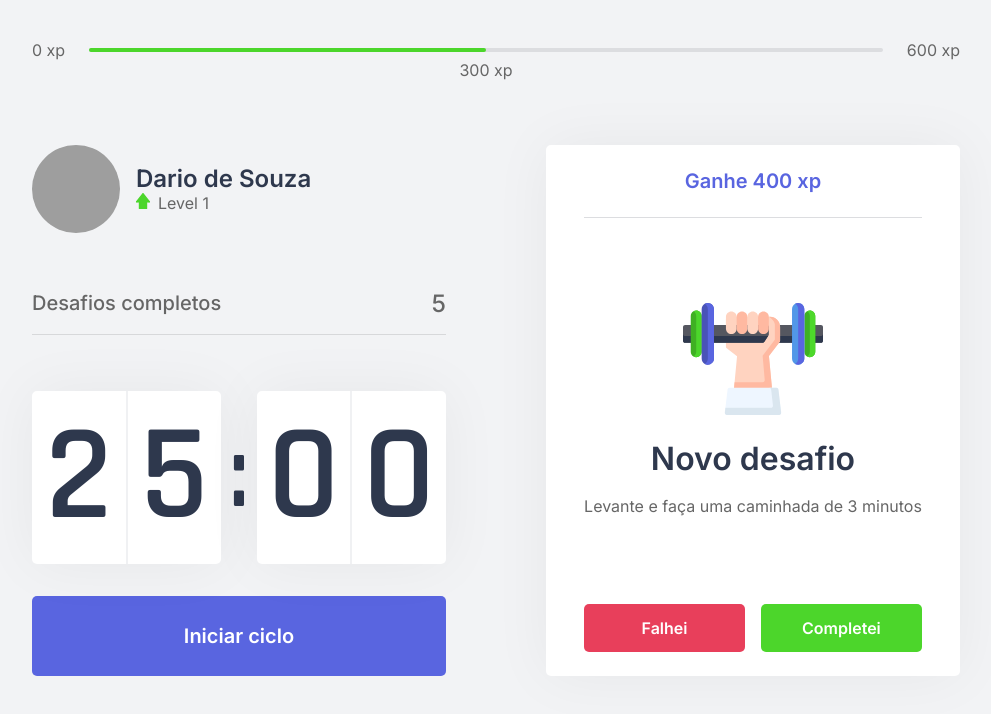
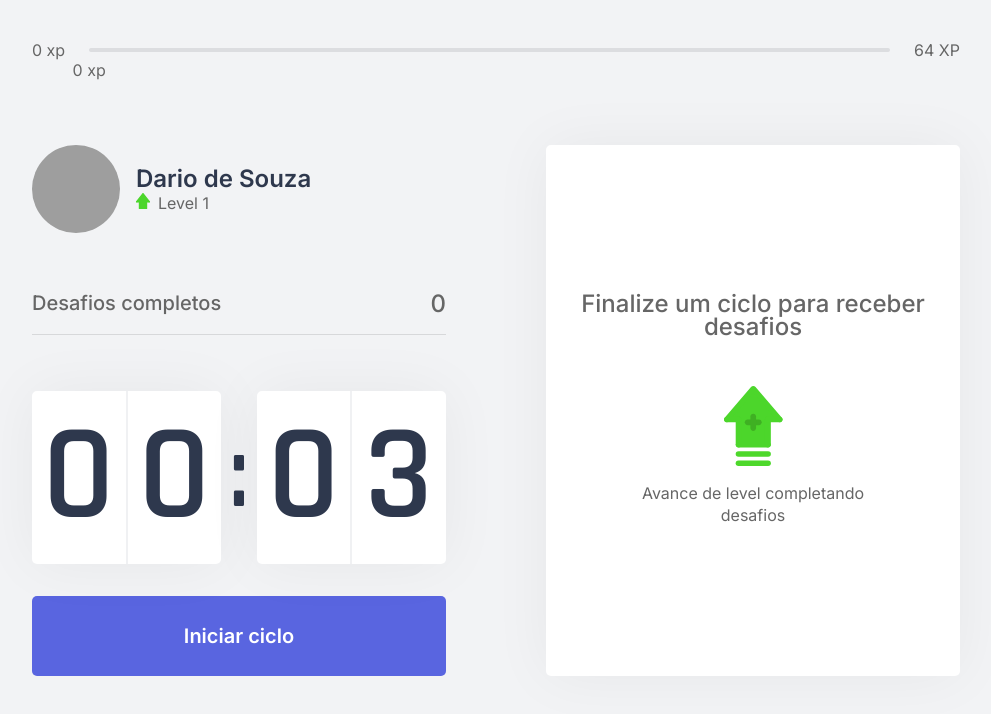
Before and after one commit to Sh4kaa/Moveit-NLW-IV, a Next.js app: page / in a window 1280 px wide. Shown: the top 714 px of the page, without its empty margins (144-1135 px from the left). Built offline with nearby package versions, Linux system fonts and the light colour scheme; grey boxes are pictures that could not be loaded.

Commit message:
completed challenges, finalização do context

```diff
--- /dev/null
+++ b/challenges.json
@@ -0,0 +1,62 @@
+[
+  {
+    "type": "body",
+    "description": "Estique um de seus braços com a palma da mão virada para frente e puxe os dedos para cima por 10 segundos por mão.",
+    "amount": 80
+  },
+  {
+    "type": "body",
+    "description": "Estique seu braço contra o peito e puxe-o utilizando o outro braço por 10 segundos por braço.",
+    "amount": 60
+  },
+  {
+    "type": "body",
+    "description": "Puxe seu pescoço com a ajuda da mão para a direita e para a esquerda, permanecendo na posição por alguns segundos.",
+    "amount": 70
+  },
+  {
+    "type": "body",
+    "description": "Com as duas mãos na parte de trás da cabeça, leve-a para baixo, alongando a parte de trás da região.",
+    "amount": 60
+  },
+  {
+    "type": "body",
+    "description": "Cruze as pernas e desça com as mãos esticadas em direção ao chão. Repita o movimento com a outra perna na frente.",
+    "amount": 100
+  },
+  {
+    "type": "body",
+    "description": "Sentado, abra as pernas e tente encostar as palmas das mãos no chão, repita 3 vezes por 5 segundos.",
+    "amount": 80
+  },
+  {
+    "type": "body",
+    "description": "Puxe o joelho de encontro ao peito e segure, troque de perna após 10 segundos.",
+    "amount": 50
+  },
+  {
+    "type": "body",
+    "description": "Sentado, cruze uma perna e incline seu tronco à frente, troque de perna após 10 segundos.",
+    "amount": 80
+  },
+  {
+    "type": "eye",
+    "description": "Sentado, feche os olhos e cubra-os com as palmas da mão durante 2 minutos, depois abra normalmente.",
+    "amount": 90
+  },
+  {
+    "type": "eye",
+    "description": "Em algum ambiente aberto, olhe o mais longe que puder em quatro direções por 3s, mexa apenas os olhos. Repita 3 vezes.",
+    "amount": 140
+  },
+  {
+    "type": "eye",
+    "description": "Usando os polegares, massage a área abaixo das sobrancelhas em movimentos circulares por 15 segundos.",
+    "amount": 70
+  },
+  {
+    "type": "body",
+    "description": "Em pé, gire a cintura o máximo que puder para a esquerda, segure por cinco segundos. Repita para a direita.",
+    "amount": 90
+  }
+]
--- a/src/components/ChallengeBox.tsx
+++ b/src/components/ChallengeBox.tsx
@@ -1,26 +1,29 @@
 import { useContext } from "react";
 import { ChallengesContext } from "../contexts/ChallengesContext";
+
 import styles from "../styles/components/ChallengeBox.module.css";
 
 export function ChallengeBox() {
-  const hasActiveChallenge = true;
-  const contexto = useContext(ChallengesContext);
-  console.log(contexto);
+  const { activeChallenge, resetChallenge } = useContext(ChallengesContext);
 
   return (
     <div className={styles.challengeBoxContainer}>
-      {hasActiveChallenge ? (
+      {activeChallenge ? (
         <div className={styles.challengeActive}>
-          <header>Ganhe 400 xp</header>
+          <header>Ganhe {activeChallenge.amount} xp</header>
 
           <main>
-            <img src="icons/body.svg" />
+            <img src={`icons/${activeChallenge.type}.svg`} />
             <strong>Novo desafio</strong>
-            <p>Levante e faça uma caminhada de 3 minutos</p>
+            <p>{activeChallenge.description}</p>
           </main>
 
           <footer>
-            <button type="button" className={styles.challengeFailedButton}>
+            <button
+              type="button"
+              className={styles.challengeFailedButton}
+              onClick={resetChallenge}
+            >
               Falhei
             </button>
 
--- a/src/components/CompletedChallenges.tsx
+++ b/src/components/CompletedChallenges.tsx
@@ -1,10 +1,14 @@
+import { useContext } from "react";
+import { ChallengesContext } from "../contexts/ChallengesContext";
 import styles from "../styles/components/CompletedChallenges.module.css";
 
 export function CompletedChallenges() {
+  const { challengesCompleted } = useContext(ChallengesContext);
+
   return (
     <div className={styles.completedChallengesContainer}>
       <span>Desafios completos</span>
-      <span>5</span>
+      <span>{challengesCompleted}</span>
     </div>
   );
 }
--- a/src/components/Countdown.tsx
+++ b/src/components/Countdown.tsx
@@ -1,10 +1,13 @@
-import { useState, useEffect } from "react";
+import { useState, useEffect, useContext } from "react";
+import { ChallengesContext } from "../contexts/ChallengesContext";
 import styles from "../styles/components/countdown.module.css";
 
 let countdownTimeout: NodeJS.Timeout;
 
 export function Countdown() {
-  const [time, setTime] = useState(25 * 60);
+  const { startNewChallenge } = useContext(ChallengesContext);
+
+  const [time, setTime] = useState(0.05 * 60);
   const [isActive, setIsActive] = useState(false);
   const [hasFinished, setHasFinished] = useState(false);
 
@@ -33,6 +36,7 @@ export function Countdown() {
     } else if (isActive && time === 0) {
       setHasFinished(true);
       setIsActive(false);
+      startNewChallenge();
     }
   }, [isActive, time]);
 
--- a/src/components/ExperienceBar.tsx
+++ b/src/components/ExperienceBar.tsx
@@ -1,16 +1,29 @@
+import { useContext } from "react";
+import { ChallengesContext } from "../contexts/ChallengesContext";
+
 import styles from "../styles/components/ExperienceBar.module.css";
 
 export function ExperienceBar() {
+  const { currentExperience, experienceToNextLevel } = useContext(
+    ChallengesContext
+  );
+  const percentToNextLevel =
+    Math.round(currentExperience * 100) / experienceToNextLevel;
+
   return (
     <header className={styles.experienceBar}>
       <span>0 xp</span>
       <div>
-        <div style={{ width: "50%" }}></div>
-        <span className={styles.currentExperience} style={{ left: "50%" }}>
-          300 xp
+        <div style={{ width: `${percentToNextLevel}%` }} />
+
+        <span
+          className={styles.currentExperience}
+          style={{ left: `${percentToNextLevel}%` }}
+        >
+          {currentExperience} xp
         </span>
       </div>
-      <span>600 xp</span>
+      <span>{experienceToNextLevel} XP</span>
     </header>
   );
 }
--- a/src/contexts/ChallengesContext.tsx
+++ b/src/contexts/ChallengesContext.tsx
@@ -1,6 +1,24 @@
 import { createContext, ReactNode, useState } from "react";
+import challenges from "../../challenges.json";
 
-export const ChallengesContext = createContext({});
+interface Challenge {
+  type: "body" | "eye";
+  description: string;
+  amount: number;
+}
+
+interface ChallengesContextData {
+  level: number;
+  currentExperience: number;
+  experienceToNextLevel: number;
+  challengesCompleted: number;
+  levelUp: () => void;
+  startNewChallenge: () => void;
+  activeChallenge: Challenge;
+  resetChallenge: () => void;
+}
+
+export const ChallengesContext = createContext({} as ChallengesContextData);
 
 interface ChallengesProviderProps {
   children: ReactNode;
@@ -8,12 +26,40 @@ interface ChallengesProviderProps {
 
 export function ChallengesProvider({ children }: ChallengesProviderProps) {
   const [level, setLevel] = useState(1);
+  const [currentExperience, setCurrentExperience] = useState(0);
+  const [challengesCompleted, setChallengesCompleted] = useState(0);
+  const [activeChallenge, setActiveChallenge] = useState(null);
+
+  const experienceToNextLevel = Math.pow((level + 1) * 4, 2); //calculo de subir de level jogo rpg
 
   function levelUp() {
     setLevel(level + 1);
   }
+
+  function startNewChallenge() {
+    const randomChallengeIndex = Math.floor(Math.random() * challenges.length);
+    const challeng = challenges[randomChallengeIndex];
+
+    setActiveChallenge(challeng);
+  }
+
+  function resetChallenge() {
+    setActiveChallenge(null);
+  }
+
   return (
-    <ChallengesContext.Provider value={{ level, levelUp }}>
+    <ChallengesContext.Provider
+      value={{
+        level,
+        currentExperience,
+        challengesCompleted,
+        levelUp,
+        startNewChallenge,
+        activeChallenge,
+        resetChallenge,
+        experienceToNextLevel,
+      }}
+    >
       {children}
     </ChallengesContext.Provider>
   );
```
